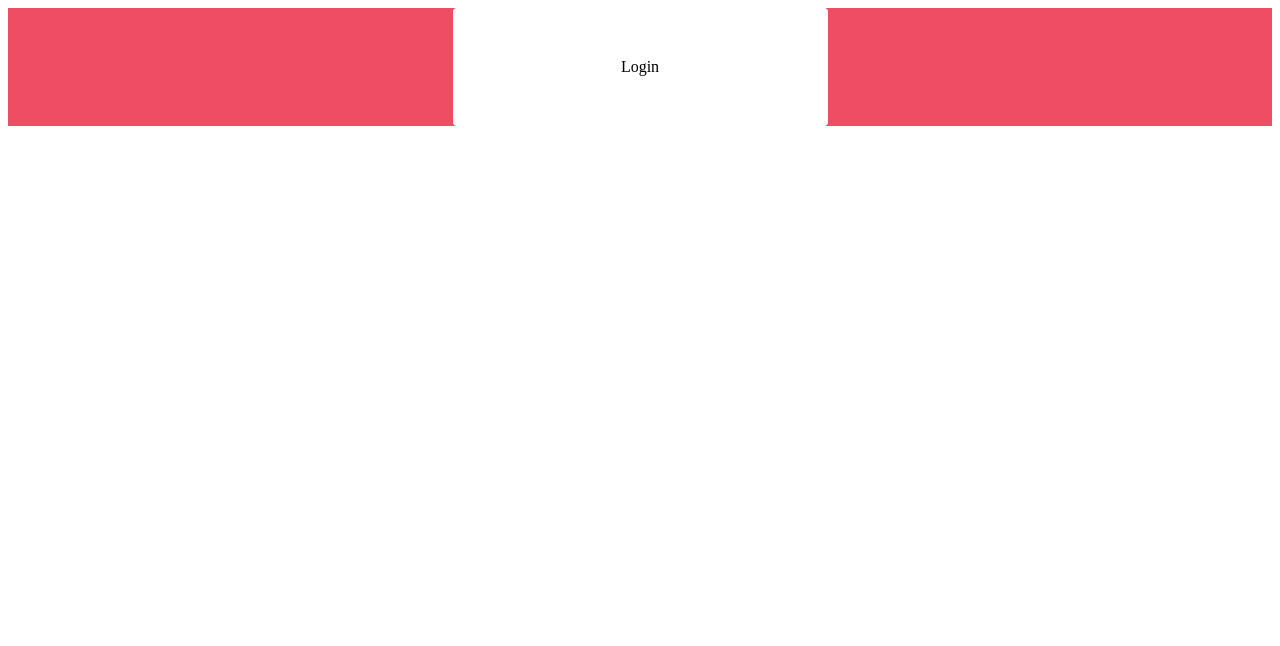
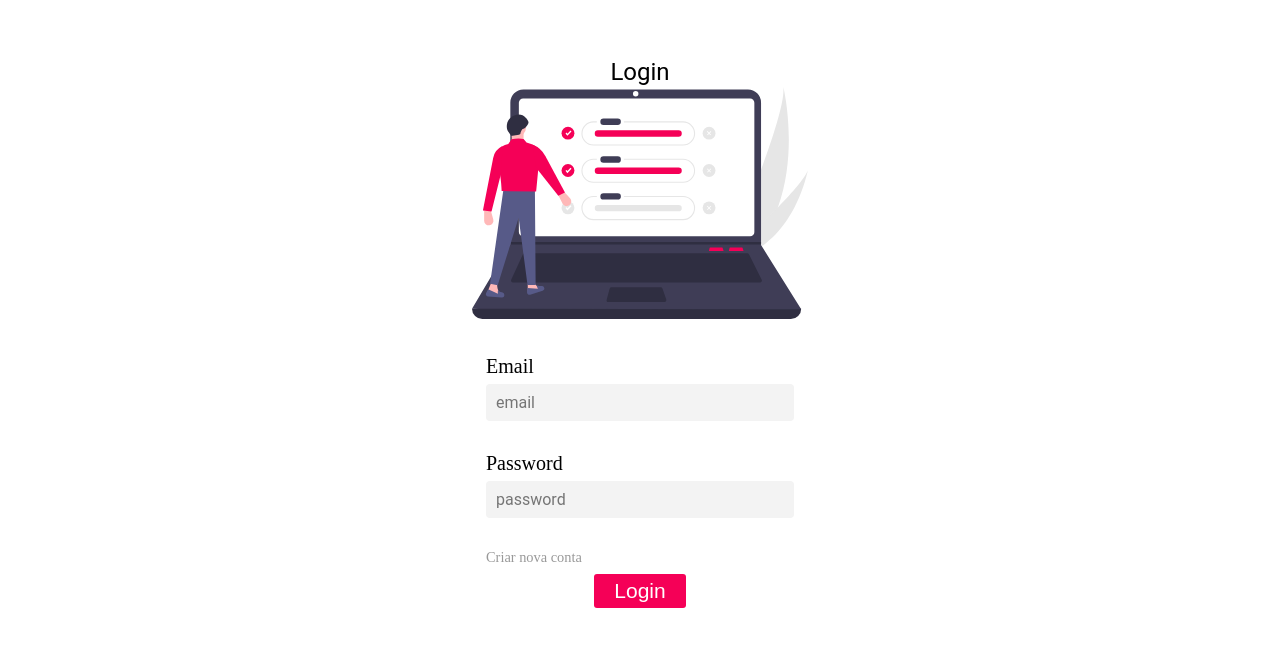
Before and after one commit to mateusmangueira/desafio-frontend-codex, a React (Create React App) app: page /login in a window 1280 px wide. Shown: the top 646 px of the page. Built offline with nearby package versions, Linux system fonts and the light colour scheme.

Commit message:
add login screen

```diff
--- a/src/pages/Login/index.js
+++ b/src/pages/Login/index.js
@@ -1,9 +1,52 @@
-import React from 'react';
+import React, { useState } from 'react';
 
-// import { Container } from './styles';
+import loginImg from '../../../src/login.svg';
 
-function Login() {
-  return <div>Login</div>;
+import './styles.css'
+
+const Login = props => {
+  const [enteredEmail, setEnteredEmail] = useState('');
+  const [enteredPassword, setEnteredPassword] = useState('');
+
+  const loginUser = (event) => {
+    event.preventDefault();
+    console.log(enteredEmail, enteredPassword);
+  }
+
+  const changeEmailHandle = event => {
+    setEnteredEmail(event.target.value);
+  }
+
+  const changePasswordHandle = event => {
+    setEnteredPassword(event.target.value);
+  }
+
+  return (
+    <div className="base-container">
+        <div className="header">Login</div>
+        <div className="content">
+          <div className="image">
+            <img src={loginImg} />
+          </div>
+          <div className="form">
+            <div className="form-group">
+              <label htmlFor="email">Email</label>
+              <input type="email" name="email" placeholder="email" />
+            </div>
+            <div className="form-group">
+              <label htmlFor="password">Password</label>
+              <input type="password" name="password" placeholder="password" />
+              <a href="#">Criar nova conta</a>
+            </div>
+          </div>
+        </div>
+        <div className="footer">
+          <button type="button" className="btn">
+            Login
+          </button>
+        </div>
+      </div>
+  );
 }
 
 export default Login;
--- /dev/null
+++ b/src/pages/Login/styles.css
@@ -0,0 +1,98 @@
+.base-container {
+    width: 100%;
+    display: flex;
+    flex-direction: column;
+    align-items: center;
+}
+
+.header {
+    font-size: 24px;
+    font-family: "Roboto", sans-serif;
+}
+
+.content {
+    display: flex;
+    flex-direction: column;
+}
+
+.image {
+    width: 21em;
+}
+
+.image img {
+    width: 100%;
+    height: 100%;
+}
+
+.form {
+    margin-top: 2em;
+    display: flex;
+    flex-direction: column;
+    align-items: center;
+}
+
+.form-group {
+    display: flex;
+    flex-direction: column;
+    align-items: flex-start;
+    width: fit-content;
+}
+
+.form-group label {
+    font-size: 20px;
+}
+
+.form-group input {
+    margin-top: 6px;
+    min-width: 18em;
+    height: 37px;
+    padding: 0px 10px;
+    font-size: 16px;
+    font-family: 'Roboto', sans-serif;
+    background-color: #f3f3f3;
+    border: 0;
+    border-radius: 4px;
+    margin-bottom: 31px;
+    transition: all 250ms ease-in-out;
+}
+
+.form-group input:focus {
+    outline: none;
+    box-shadow: 0px 0px 12px 0.8px #3474dbb2;
+}
+
+a{
+    display: block;
+    text-align: right;
+    text-decoration: none;
+    color: #999;
+    font-size: 0.9rem;
+    transition: .3s;
+}
+
+a:hover{
+    color: #3F3D56;
+}
+
+.footer {
+    margin-top: 0.5em;
+}
+
+.btn {
+    font-size: 21px;
+    padding: 5px 20px;
+    border: 0;
+    background-color: #F50057;
+    color: #fff;
+    border-radius: 3px;
+    transition: all 250ms ease-in-out;
+    cursor: pointer;
+}
+
+.btn:hover {
+    background-color: #3F3D56;
+}
+
+.btn:focus {
+    outline: none;
+}
--- a/src/styles/colors.js
+++ b/src/styles/colors.js
@@ -1,6 +1,7 @@
 // eslint-disable-next-line import/no-anonymous-default-export
+/*
 export default {
   primary: '#ee4d64',
   danger: '#DE3B3B',
   info: '#4D85EE',
-};
+};*/
--- a/src/styles/global.js
+++ b/src/styles/global.js
@@ -1,9 +1,10 @@
-import { createGlobalStyle } from 'styled-components';
+/*import { createGlobalStyle } from 'styled-components';
 
 import 'react-toastify/dist/ReactToastify.css';
 
 export default createGlobalStyle`
 	@import url('https://fonts.googleapis.com/css?family=Fjalla+One&display=swap&subset=latin-ext');
+
 	* {
 		margin: 0;
 		padding: 0;
@@ -36,4 +37,4 @@ export default createGlobalStyle`
     opacity: 0.6;
     cursor: not-allowed;
   }
-`;
+`;*/
```
Also changed, not shown: src/login.svg (added), src/pages/Login/styles.js (deleted).
